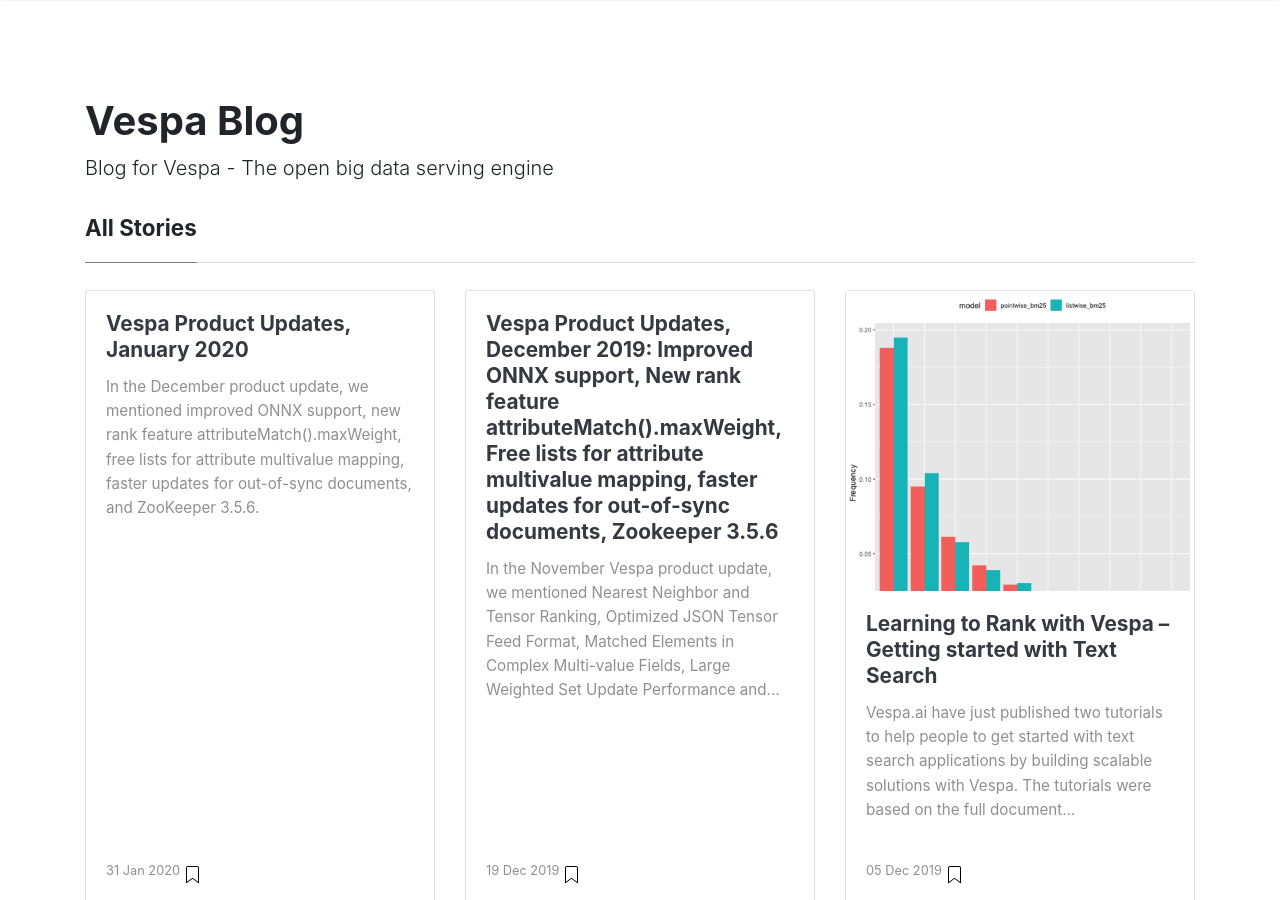
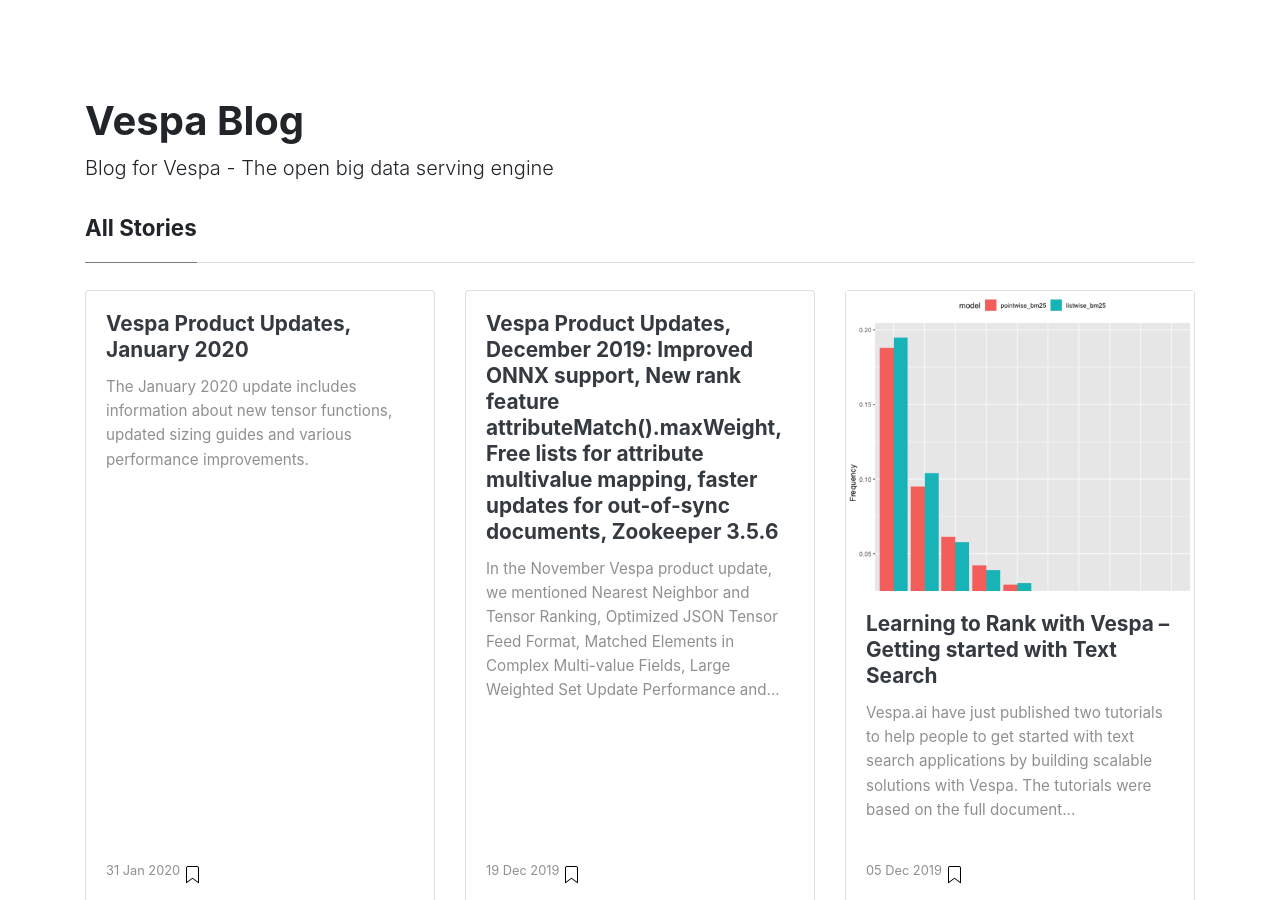
Before and after one commit to vespa-engine/blog, a Jekyll site: the page built from index.html, in a window 1280 px wide and 900 px high. Built offline with Jekyll 4.4.1, drawn with Linux system fonts in a browser that asks for light colours; nearby versions of some CDN libraries; the list of posts is cut into pages by our own code.

Commit message:
Explicitly set excerpt

```diff
--- a/_posts/product-updates/2020-01-31-vespa-product-updates-january-2020.md
+++ b/_posts/product-updates/2020-01-31-vespa-product-updates-january-2020.md
@@ -1,6 +1,7 @@
 ---
 layout: post
 title: Vespa Product Updates, January 2020
+excerpt: The January 2020 update includes information about new tensor functions, updated sizing guides and various performance improvements.
 date: '2020-01-31T00:00:00-00:00'
 categories: [product updates]
 tags: [big data serving, big data, search engines, search, database]
```
